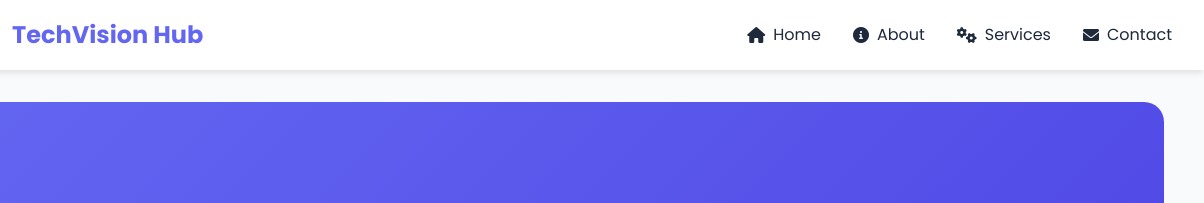
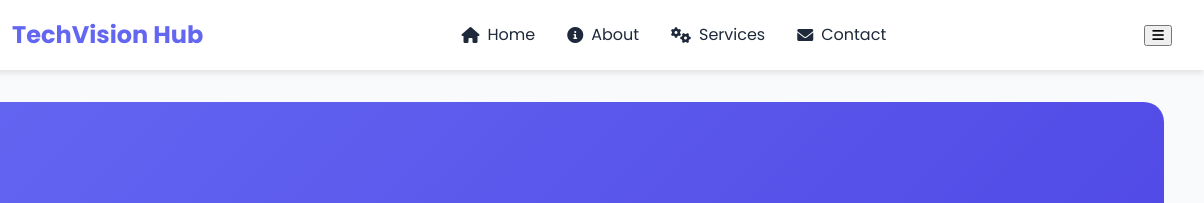
Before and after one commit to Its-kuntal/T4_MobileFriendly, a plain HTML site: page index.html in a window 1280 px wide. Shown: the top 203 px of the page, 76-1280 px from the left. Drawn offline with Linux system fonts and the light colour scheme.

Commit message:
Update index.html

```diff
--- a/index.html
+++ b/index.html
@@ -28,6 +28,9 @@
                 <li><a href="#" class="nav-link"><i class="fas fa-envelope"></i> Contact</a></li>
             </ul>
         </nav>
+        <button class="mobile-menu-btn">
+            <i class="fas fa-bars"></i>
+        </button>
     </header>
 
     <!-- Main Content Section -->
```
